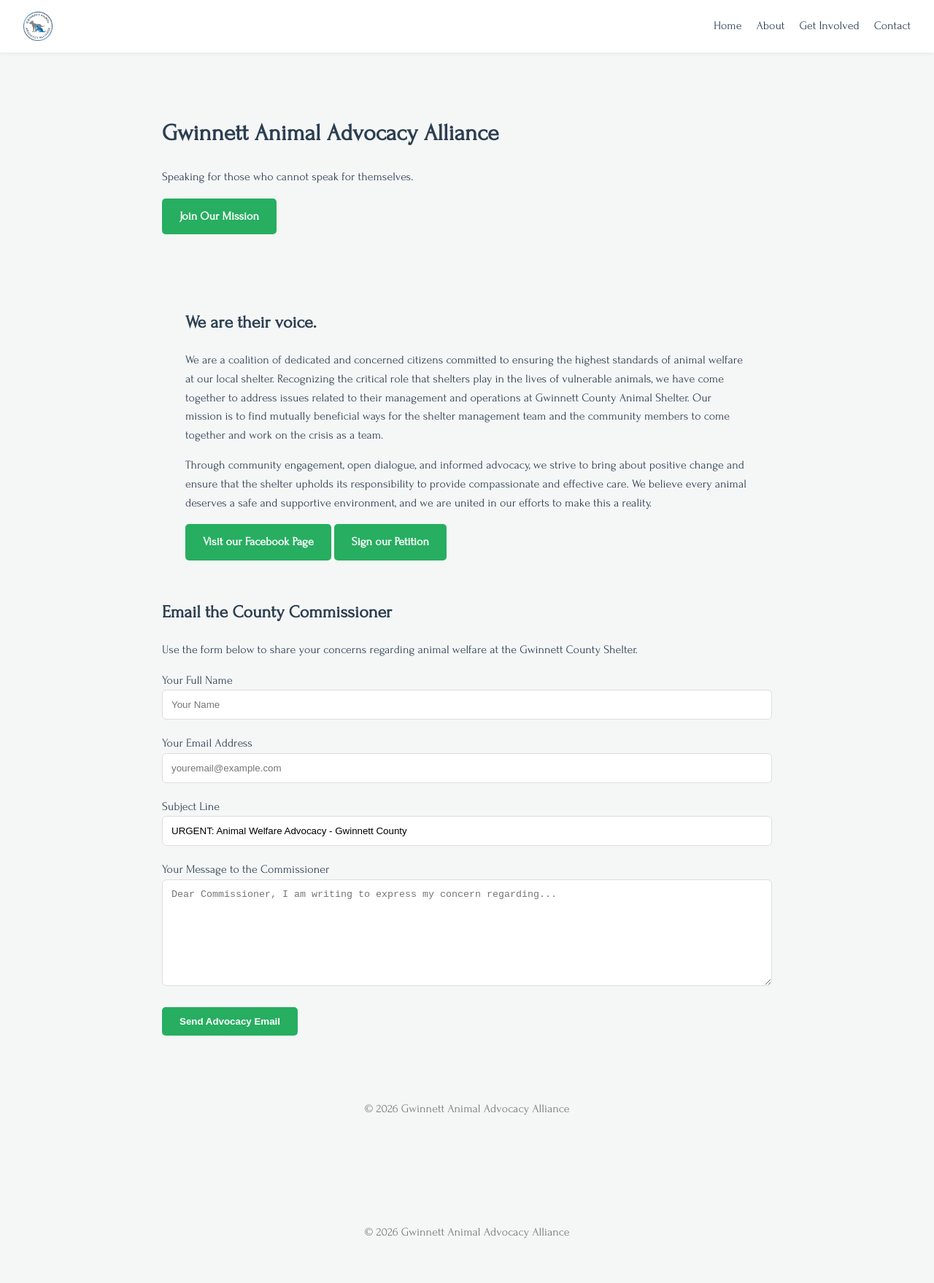
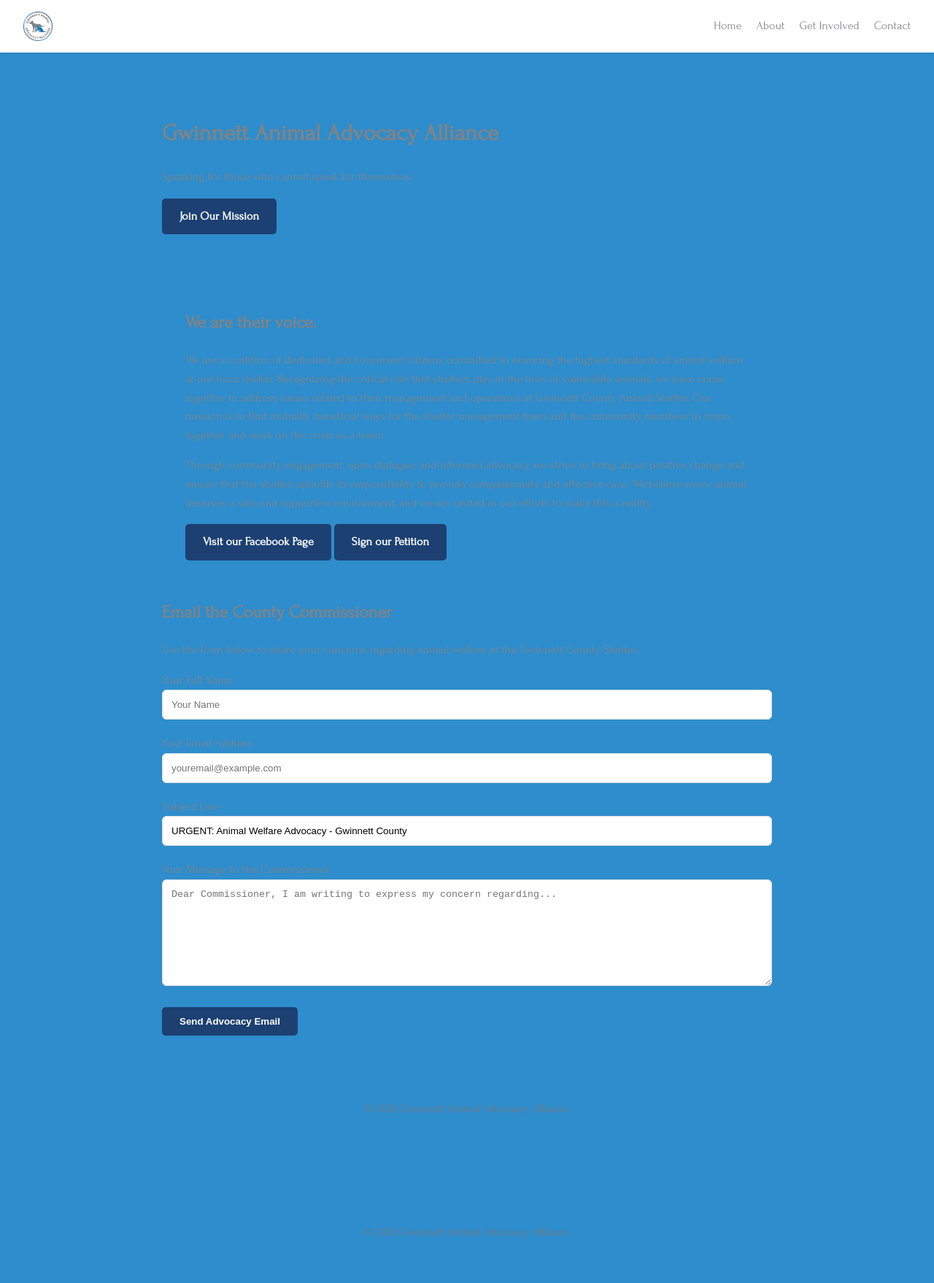
Before and after one commit to whitleybacon/gwinnett-animal-advocacy-alliance, a Jekyll site: the page built from index.html, in a window 1280 px wide. Shown: the whole page at 73% size. Built offline with Jekyll 4.4.1, drawn with Linux system fonts in a browser that asks for light colours.

Commit message:
Update default.html

```diff
--- a/_layouts/default.html
+++ b/_layouts/default.html
@@ -6,19 +6,18 @@
     <title>{{ page.title }} | GAAA</title>
   <style>
     @font-face {
-    font-family: 'Forum';
-    src: url('/assets/forum-regular.ttf') format('truetype');
-    font-weight: normal;
-    font-style: normal;
-}
+        font-family: 'Forum';
+        src: url('/assets/forum-regular.ttf') format('truetype');
+        font-weight: normal;
+        font-style: normal;
+    }
     :root {
-        --primary: #2c3e50;
-        --accent: #27ae60;
-        --light: #f4f7f6;
+        --primary: #818385;
+        --accent: #1C4072;
+        --light: #2E8DCC;
         --white: #ffffff;
     }
 
-    /* Reset and Layout */
     body {
         font-family: 'Forum', -apple-system, sans-serif;
         margin: 0;
```
